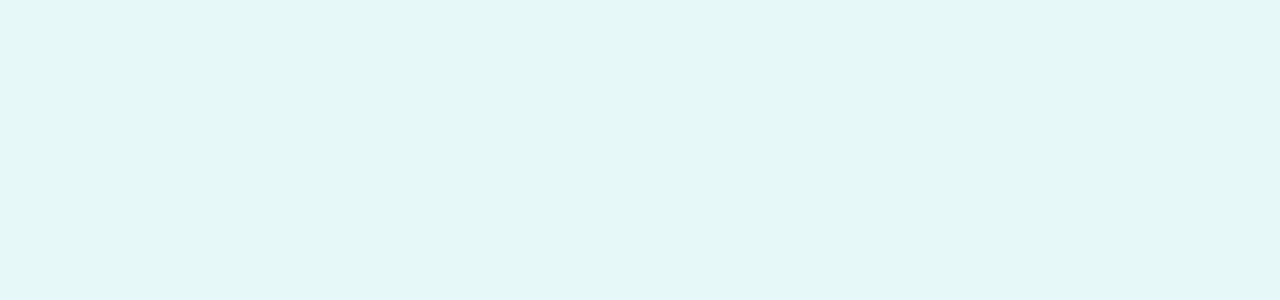
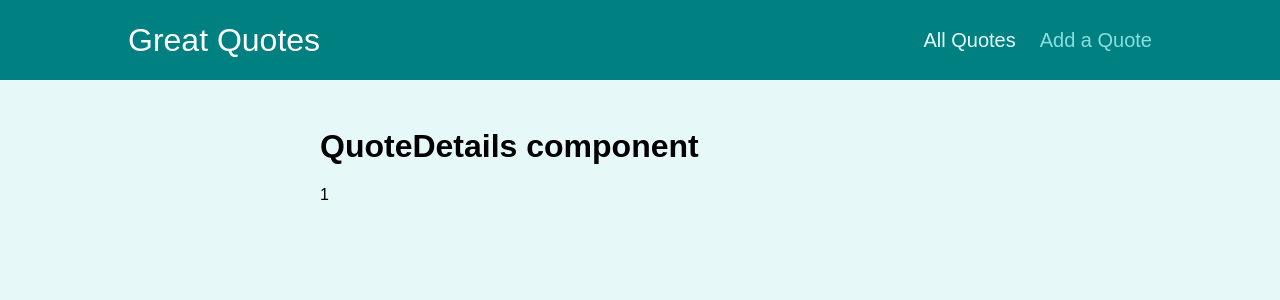
Before and after one commit to fermercadal/react-router-quotes, a React (Create React App) app: page /quotes/1 in a window 1280 px wide. Shown: the top 300 px of the page. Built offline with nearby package versions, Linux system fonts and the light colour scheme.

Commit message:
Adding basics

```diff
--- a/src/App.js
+++ b/src/App.js
@@ -1,9 +1,29 @@
-function App() {
+import { Route, Switch, Redirect } from "react-router-dom";
+
+import Layout from "./components/layout/Layout";
+import AllQuotes from "./components/pages/AllQuotes";
+import NewQuote from "./components/pages/NewQuote";
+import QuoteDetails from "./components/pages/QuoteDetails";
+
+const App = () => {
   return (
-    <div>
-
-    </div>
+    <Layout>
+      <Switch>
+        <Route path="/" exact>
+          <Redirect to="/quotes" />
+        </Route>
+        <Route path="/quotes" exact>
+          <AllQuotes />
+        </Route>
+        <Route path="/quotes/:quoteId">
+          <QuoteDetails />
+        </Route>
+        <Route path="/new-quote">
+          <NewQuote />
+        </Route>
+      </Switch>
+    </Layout>
   );
-}
+};
 
 export default App;
--- /dev/null
+++ b/src/components/layout/Layout.js
@@ -0,0 +1,16 @@
+import { Fragment } from "react";
+
+import MainNavigation from "./MainNavigation";
+
+import classes from "./Layout.module.css";
+
+const Layout = (props) => {
+  return (
+    <Fragment>
+      <MainNavigation />
+      <main className={classes.main}>{props.children}</main>
+    </Fragment>
+  );
+};
+
+export default Layout;
--- /dev/null
+++ b/src/components/layout/MainNavigation.js
@@ -0,0 +1,27 @@
+import { NavLink } from "react-router-dom";
+
+import classes from "./MainNavigation.module.css";
+
+const MainNavigation = () => {
+  return (
+    <header className={classes.header}>
+      <div className={classes.logo}>Great Quotes</div>
+      <nav className={classes.nav}>
+        <ul>
+          <li>
+            <NavLink to="/quotes" activeClassName={classes.active}>
+              All Quotes
+            </NavLink>
+          </li>
+          <li>
+            <NavLink to="/new-quote" activeClassName={classes.active}>
+              Add a Quote
+            </NavLink>
+          </li>
+        </ul>
+      </nav>
+    </header>
+  );
+};
+
+export default MainNavigation;
--- /dev/null
+++ b/src/components/pages/AllQuotes.js
@@ -0,0 +1,7 @@
+const AllQuotes = () => {
+  return (
+    <h1>AllQuotes component</h1>
+  );
+};
+
+export default AllQuotes;
--- /dev/null
+++ b/src/components/pages/NewQuote.js
@@ -0,0 +1,7 @@
+const NewQuote = () => {
+  return (
+    <h1>NewQuote component</h1>
+  );
+};
+
+export default NewQuote;
--- /dev/null
+++ b/src/components/pages/QuoteDetails.js
@@ -0,0 +1,20 @@
+import { Fragment } from "react";
+import { useParams, Route } from "react-router-dom";
+
+import Comments from "../comments/Comments"
+
+const QuoteDetails = () => {
+  const params = useParams();
+
+  return (
+    <Fragment>
+      <h1>QuoteDetails component</h1>
+      <p>{params.quoteId}</p>
+      <Route path={`/quotes/${params.quoteId}/comments`}>
+        <Comments />
+      </Route>
+    </Fragment>
+  );
+};
+
+export default QuoteDetails;
--- a/src/index.js
+++ b/src/index.js
@@ -1,6 +1,12 @@
-import ReactDOM from 'react-dom';
+import ReactDOM from "react-dom";
+import { BrowserRouter } from "react-router-dom";
 
-import './index.css';
-import App from './App';
+import "./index.css";
+import App from "./App";
 
-ReactDOM.render(<App />, document.getElementById('root'));
+ReactDOM.render(
+  <BrowserRouter>
+    <App />
+  </BrowserRouter>,
+  document.getElementById("root")
+);
```
Also changed, not shown: 1 other file (tests, documents, lock files or other folders).
